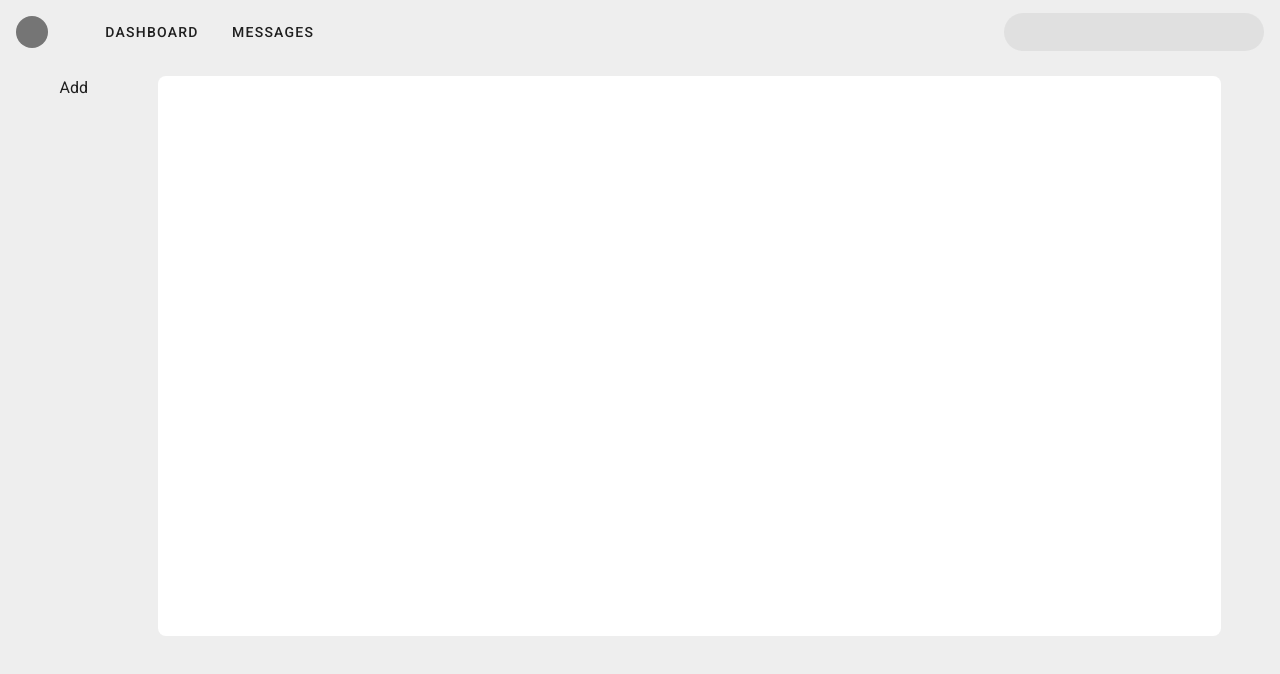
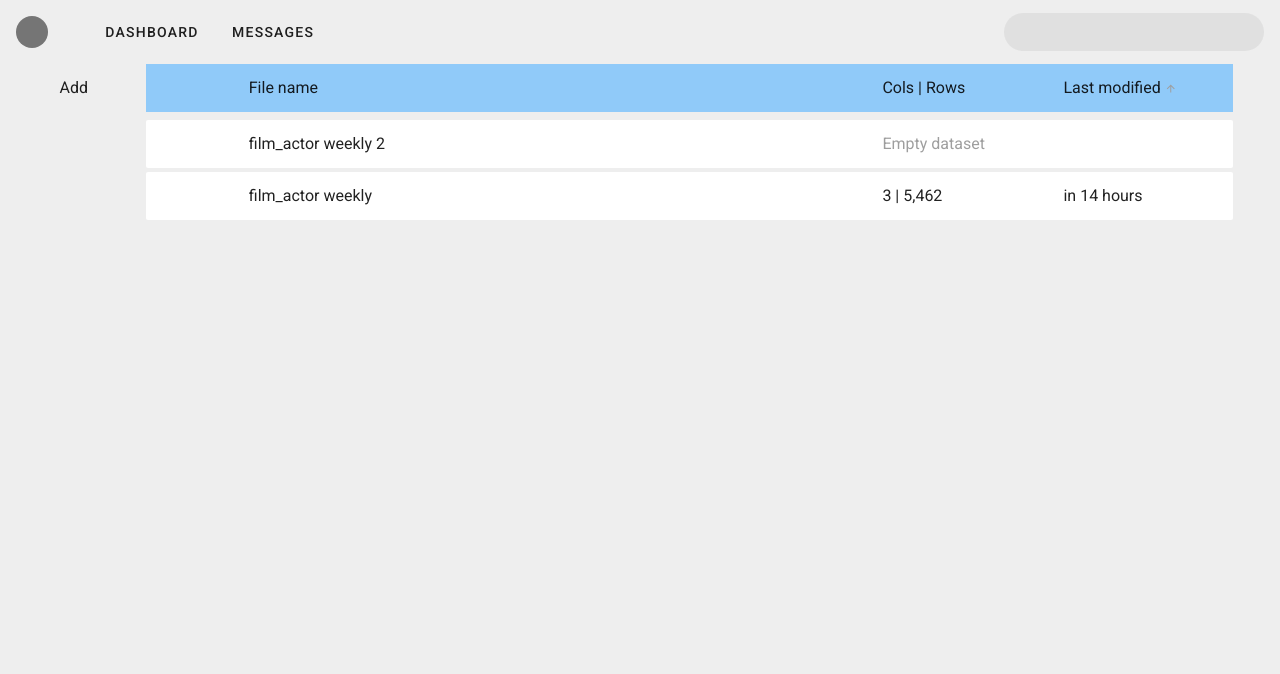
Before and after one commit to SilvaFilipe/mammoth_challenge, a Vue app: page / in a window 1280 px wide. Shown: the top 674 px of the page. Built offline with nearby package versions, Linux system fonts and the light colour scheme.

Commit message:
chore: add files list components; filters; custom vuetify theme;

```diff
--- a/package.json
+++ b/package.json
@@ -8,6 +8,7 @@
   },
   "dependencies": {
     "core-js": "^3.6.5",
+    "timeago.js": "^4.0.2",
     "vue": "^2.6.11",
     "vuetify": "^2.4.0"
   },
--- a/src/App.vue
+++ b/src/App.vue
@@ -22,26 +22,23 @@
 
     <v-main class="grey lighten-3">
       <v-container>
-        <v-row>
-          <v-col cols="1">
-            <div>
-              Add
-            </div>
-          </v-col>
-
-          <v-col>
-            <v-sheet min-height="70vh" rounded="lg"> </v-sheet>
-          </v-col>
-        </v-row>
+        <files />
       </v-container>
     </v-main>
   </v-app>
 </template>
 
 <script>
+import Files from "@/components/Files";
+
 export default {
+  components: { Files },
   data: () => ({
     links: ["Dashboard", "Messages"],
   }),
 };
 </script>
+
+<style>
+@import "./css/app.css";
+</style>
--- /dev/null
+++ b/src/components/Files.vue
@@ -0,0 +1,31 @@
+<template>
+  <v-row>
+    <v-col cols="1">
+      <div>
+        Add
+      </div>
+    </v-col>
+    <v-col>
+      <v-row>
+        <v-col>
+          <files-list :files="files" />
+        </v-col>
+        <!--  <v-col>
+          <files-list />
+        </v-col>-->
+      </v-row>
+    </v-col>
+  </v-row>
+</template>
+
+<script>
+import FilesList from "@/components/FilesList";
+import exampleFiles from "@/example-data/files";
+
+export default {
+  components: { FilesList },
+  data: () => ({
+    files: exampleFiles,
+  }),
+};
+</script>
--- /dev/null
+++ b/src/components/FilesList.vue
@@ -0,0 +1,65 @@
+<template>
+  <v-row>
+    <v-col>
+      <v-row class="blue lighten-3 mb-2">
+        <v-col cols="1" />
+        <v-col cols="7">
+          File name
+        </v-col>
+        <v-col cols="2">
+          Cols | Rows
+        </v-col>
+        <v-col cols="2">
+          Last modified
+          <v-icon
+            x-small
+            color="grey"
+            @click="ascendingOrder = !ascendingOrder"
+          >
+            {{ ascendingOrder ? "mdi-arrow-up" : "mdi-arrow-down" }}
+          </v-icon>
+        </v-col>
+      </v-row>
+      <div
+        v-for="file in orderedFiles"
+        :key="file.id"
+        @click="selectedFileId = file.id"
+      >
+        <files-list-item
+          :file="file"
+          :is-selected="selectedFileId == file.id"
+          class="my-1 cursor-pointer"
+        />
+      </div>
+    </v-col>
+  </v-row>
+</template>
+
+<script>
+import FilesListItem from "@/components/FilesListItem";
+
+export default {
+  props: {
+    files: {
+      type: Array,
+      default: () => [],
+    },
+  },
+  components: { FilesListItem },
+  data: () => ({
+    selectedFileId: null,
+    ascendingOrder: true,
+  }),
+  computed: {
+    orderedFiles() {
+      if (this.ascendingOrder)
+        return this.files.sort((a, b) =>
+          new Date(b.lastUpdate) < new Date(a.lastUpdate) ? 1 : -1
+        );
+      return this.files.sort((a, b) =>
+        new Date(b.lastUpdate) > new Date(a.lastUpdate) ? 1 : -1
+      );
+    },
+  },
+};
+</script>
--- /dev/null
+++ b/src/components/FilesListItem.vue
@@ -0,0 +1,64 @@
+<template>
+  <v-row
+    class="white-background rounded-sm align-center"
+    :class="{ 'selected-item': isSelected }"
+  >
+    <v-col cols="1" class="d-flex justify-center">
+      <v-img
+        max-height="20"
+        max-width="20"
+        :src="FILE_TYPES_ICONS[file.type]"
+      />
+    </v-col>
+    <v-col cols="7">
+      {{ file.name }}
+    </v-col>
+    <v-col cols="2">
+      <span v-if="file.cols && file.rows"
+        >{{ file.cols | ThousandsSeparators }} |
+        {{ file.rows | ThousandsSeparators }}
+      </span>
+      <span v-else class="text--disabled">Empty dataset</span>
+    </v-col>
+    <v-col cols="2">
+      <span v-if="file.lastUpdate">{{ file.lastUpdate | TimeAgo }}</span>
+    </v-col>
+  </v-row>
+</template>
+
+<script>
+import { FILE_TYPES_ICONS } from "@/constants/fileTypes";
+import ThousandsSeparators from "@/filters/ThousandsSeparators";
+import TimeAgo from "@/filters/TimeAgo";
+
+export default {
+  props: {
+    file: {
+      type: Object,
+      required: true,
+    },
+    isSelected: {
+      type: Boolean,
+      default: false,
+    },
+  },
+  data: () => ({
+    FILE_TYPES_ICONS,
+  }),
+  filters: {
+    ThousandsSeparators,
+    TimeAgo,
+  },
+};
+</script>
+
+<style scoped>
+.white-background {
+  background-color: white;
+}
+
+.selected-item {
+  border: 1px solid var(--v-primary-base);
+  border-left-width: 6px;
+}
+</style>
--- /dev/null
+++ b/src/constants/fileTypes.js
@@ -0,0 +1,3 @@
+export const FILE_TYPES_ICONS = {
+    POSTGRE: require("../assets/postgresql_logo.png"),
+};
--- /dev/null
+++ b/src/filters/ThousandsSeparators.js
@@ -0,0 +1,3 @@
+export default function(value) {
+    return value.toLocaleString()
+}
--- /dev/null
+++ b/src/filters/TimeAgo.js
@@ -0,0 +1,5 @@
+import { format } from 'timeago.js';
+
+export default function(value) {
+    return format(value);
+}
--- a/src/plugins/vuetify.js
+++ b/src/plugins/vuetify.js
@@ -4,4 +4,13 @@ import Vuetify from 'vuetify/lib/framework';
 Vue.use(Vuetify);
 
 export default new Vuetify({
+    theme: {
+        options: { customProperties: true },
+        themes: {
+          light: {
+            primary: '#439466',
+            secondary:'#414d5c'
+          },
+        },
+      },
 });
```
Also changed, not shown: src/assets/postgresql_logo.png (added), 1 other file (tests, documents, lock files or other folders).
